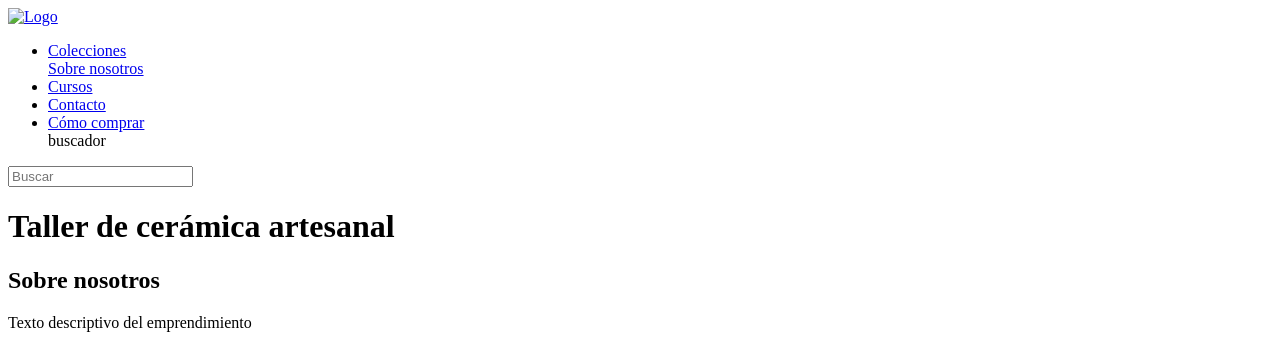
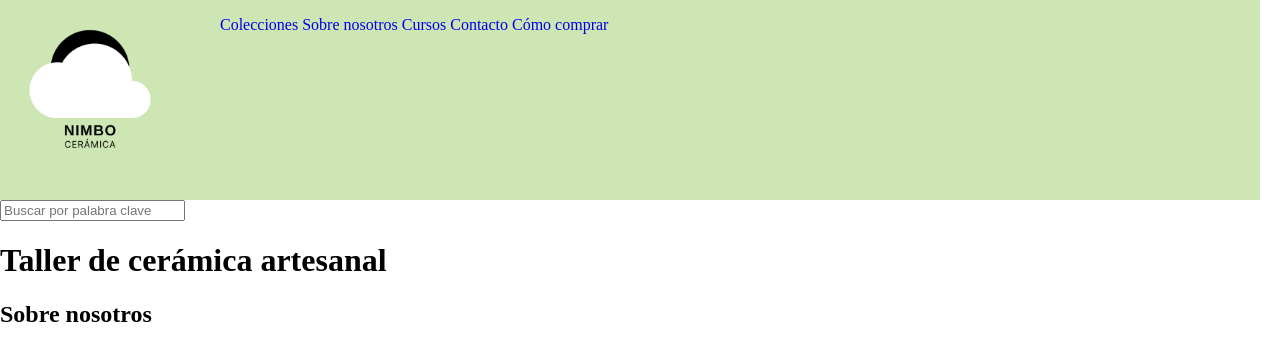
Before and after one commit to GastyRossello/curso-web-html-css, a plain HTML site: page index.html in a window 1280 px wide. Shown: the top 345 px of the page. Drawn offline with Linux system fonts and the light colour scheme.

Commit message:
Comienzo CSS

```diff
--- a/index.html
+++ b/index.html
@@ -9,12 +9,43 @@
     <meta name="author" content="Gastón Rossello, e-mail: rossellogaston@gmail.com">
     <meta name="keywords" content="cerámica, taller, arcilla, torno, alfarería, artesanal, artesanías, piezas, esmalte, bizcocho, horno">
     <script src="https://kit.fontawesome.com/b07329e822.js" crossorigin="anonymous"></script>
+    <style>
+        body {
+            margin: 0px;
+        }
+
+        header {
+            position: fixed;
+            height: 200px;
+            width: calc(100% - 0px - 20px);
+            background-color: #CDE6B4;
+            display: flex;
+
+        }
+
+        ul li {
+            display: inline;
+        }
+
+        a {
+            text-decoration: none;
+        }
+
+        .logo {
+            width: 180px;
+            height: 180px;
+        }
+
+        input {
+            margin-top: 200px;
+        }
+    </style>
 </head>
 <body>
     <!-- IMAGEN PARA MODELO TIPO HERO -->
     <header>
         <a href="/index.html">
-        <img src="" alt="Logo">
+        <img class="logo" src="../img/logo.png" alt="Logo">
         </a>
         <nav>
             <ul>
@@ -40,13 +71,13 @@
                     <a href="#comocomprar">
                         <span> Cómo comprar </span>
                     </a>
-                </li>  buscador
+                </li>
             </ul>
         </nav>
     </header>
-    <nav>
-        <input type="text" name="" placeholder="Buscar">
-    </nav>
+    <div>
+        <input type="text" name="" placeholder="Buscar por palabra clave">
+    </div>
     <div>
         <h1>Taller de cerámica artesanal</h1>
     </div>
```
Also changed, not shown: img/Logo.png (added).
